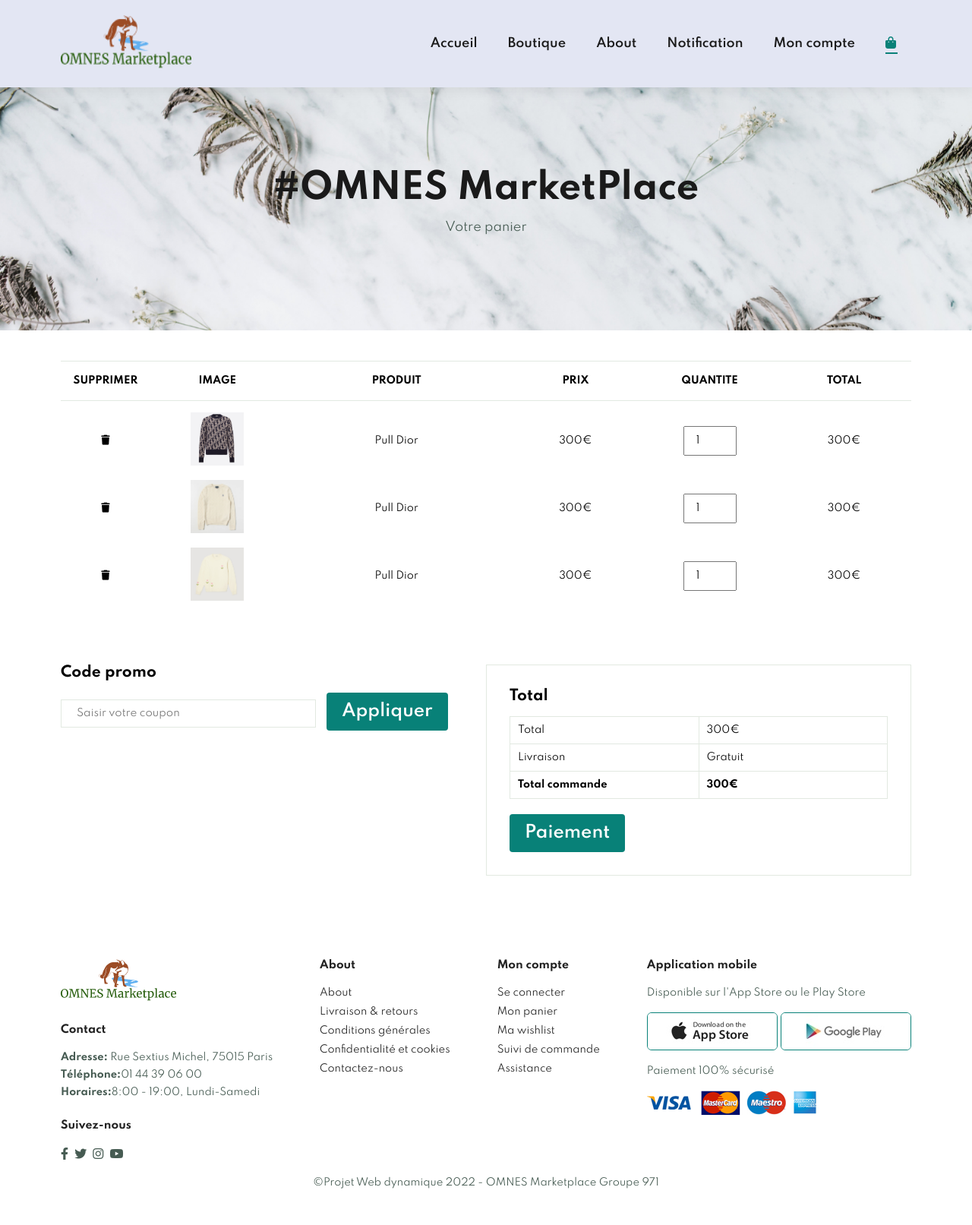
After one commit to sebtrn/ECE-Fall-2022-Marketplace, a PHP site: page /panier.html in a window 1280 px wide. The commit adds this page. Shown: the whole page at 76% size. Run offline with PHP 8.4, Linux system fonts and the light colour scheme.

Commit message:
mon panier et page notification
html css

```diff
--- /dev/null
+++ b/panier.html
@@ -0,0 +1,155 @@
+<!DOCTYPE html>
+<html lang="en">
+
+<head>
+    <meta charset="UTF-8">
+    <meta http-equiv="X-UA-Compatible" content="IE=edge">
+    <meta name="viewport" content="width=device-width, initial-scale=1.0">
+    <title>OMNES MarketPlace</title>
+    <link rel="stylesheet" href="https://cdnjs.cloudflare.com/ajax/libs/font-awesome/6.2.1/css/all.css" />
+    <link rel="stylesheet" href="style.css">
+</head>
+
+<body>
+    <section id="header">
+        <a href="#"><img src="img/logo.png" alt="" width="172px" height="70px"></a>
+        <div>
+            <ul id="navbar">
+                <li><a href="index.html">Accueil</a></li>
+                <li><a href="shop.html">Boutique</a></li>
+                <li><a href="about.html">About</a></li>
+                <li><a href="notification.html">Notification</a></li>
+                <li><a href="compte.html">Mon compte</a></li>
+                <li><a class="active" href="panier.html"><i class="fa-solid fa-bag-shopping"></i></a></li>
+            </ul>
+        </div>
+    </section>
+
+    <section id="page-header" class="about-header ">
+        <h2>#OMNES MarketPlace</h2>
+        <p>Votre panier</p>
+    </section>
+
+    <section id="panier" class="section-p1">
+        <table width="100%">
+            <thead>
+                <tr>
+                    <td>Supprimer</td>
+                    <td>Image</td>
+                    <td>Produit</td>
+                    <td>Prix</td>
+                    <td>Quantite</td>
+                    <td>Total</td>
+                </tr>
+            <tbody>
+                <tr>
+                    <td><a href="#"></a><i class="fa-sharp fa-solid fa-trash"></i></a></td>
+                    <td><img src="img/products/f1.jpg" alt=""></td>
+                    <td>Pull Dior</td>
+                    <td>300€</td>
+                    <td><input type="number" value="1"></td>
+                    <td>300€</td>
+                </tr>
+                <tr>
+                    <td><a href="#"></a><i class="fa-sharp fa-solid fa-trash"></i></a></td>
+                    <td><img src="img/products/f2.jpg" alt=""></td>
+                    <td>Pull Dior</td>
+                    <td>300€</td>
+                    <td><input type="number" value="1"></td>
+                    <td>300€</td>
+                </tr>
+                <tr>
+                    <td><a href="#"></a><i class="fa-sharp fa-solid fa-trash"></i></a></td>
+                    <td><img src="img/products/f3.jpg" alt=""></td>
+                    <td>Pull Dior</td>
+                    <td>300€</td>
+                    <td><input type="number" value="1"></td>
+                    <td>300€</td>
+                </tr>
+            </tbody>
+            </thead>
+        </table>
+    </section>
+    <section id="panier-bottom" class="section-p1">
+        <div id="coupon">
+            <h3>Code promo</h3>
+            <div>
+                <input type="text" placeholder="Saisir votre coupon">
+                <button class="normal">Appliquer</button>
+            </div>
+        </div>
+        <div id="subtotal">
+            <h3>Total</h3>
+            <table>
+                <tr>
+                    <td>Total</td>
+                    <td>300€</td>
+                </tr>
+                <tr>
+                    <td>Livraison</td>
+                    <td>Gratuit</td>
+                </tr>
+                <tr>
+                    <td><strong>Total commande</strong></td>
+                    <td><strong>300€</strong></td>
+                </tr>
+            </table>
+            <button class="normal">Paiement</button>
+        </div>
+    </section>
+
+
+
+
+    <footer class="section-p1">
+        <div class="col">
+            <img class="logo" src="logo_blanc.png" alt="">
+            <h4>Contact</h4>
+            <p><strong>Adresse:</strong> Rue Sextius Michel, 75015 Paris</p>
+            <p><strong>Téléphone:</strong>01 44 39 06 00</p>
+            <p><strong>Horaires:</strong>8:00 - 19:00, Lundi-Samedi</p>
+            <div class="follow">
+                <h4>Suivez-nous</h4>
+                <div class="icon">
+                    <i class="fab fa-facebook-f"></i>
+                    <i class="fab fa-twitter"></i>
+                    <i class="fab fa-instagram"></i>
+                    <i class="fab fa-youtube"></i>
+                </div>
+            </div>
+        </div>
+        <div class="col">
+            <h4>About</h4>
+            <a href="#">About</a>
+            <a href="#">Livraison & retours</a>
+            <a href="#">Conditions générales</a>
+            <a href="#">Confidentialité et cookies</a>
+            <a href="#">Contactez-nous</a>
+        </div>
+        <div class="col">
+            <h4>Mon compte</h4>
+            <a href="#">Se connecter</a>
+            <a href="#">Mon panier</a>
+            <a href="#">Ma wishlist</a>
+            <a href="#">Suivi de commande</a>
+            <a href="#">Assistance</a>
+        </div>
+        <div class="col install">
+            <h4>Application mobile</h4>
+            <p>Disponible sur l'App Store ou le Play Store</p>
+            <div class="row">
+                <img src="img/pay/app.jpg" alt="">
+                <img src="img/pay/play.jpg" alt="">
+            </div>
+            <p>Paiement 100% sécurisé</p>
+            <img src="img/pay/pay.png" alt="">
+        </div>
+        <div class="copyright">
+            <p>©Projet Web dynamique 2022 - OMNES Marketplace Groupe 971</p>
+        </div>
+    </footer>
+
+    <script src="script.js"></script>
+</body>
+
+</html>
--- a/style.css
+++ b/style.css
@@ -785,3 +785,111 @@ form .btn:focus{
     transform: translateX(100px);
     transition: transform 1s;
 }
+
+/* Panier */
+
+#panier table{
+    width: 100%;
+    border-collapse: collapse;
+    table-layout: fixed;
+    white-space: nowrap;
+}
+
+#panier table img{
+    width: 70px;
+}
+
+#panier table td:nth-child(1){
+    width: 100px;
+    text-align: center;
+}
+
+#panier table td:nth-child(2){
+    width: 150px;
+    text-align: center;
+}
+#panier table td:nth-child(3){
+    width: 250px;
+    text-align: center;
+}
+
+#panier table td:nth-child(4),#panier table td:nth-child(5),#panier table td:nth-child(6){
+    width: 150px;
+    text-align: center;
+}
+
+#panier table td:nth-child(5) input{
+    width: 70px;
+    padding: 10px 5px 10px 15px;
+}
+
+#panier table thead{
+    border: 1px solid #e2e9e1;
+    border-left: none;
+    border-right: none;
+}
+
+#panier table thead td{
+    font-weight: 700;
+    text-transform: uppercase;
+    font-size: 13px;
+    padding: 18px 0;
+}
+
+#panier table tbody tr td{
+    padding-top: 15px;
+}
+
+#panier table tbody td{
+    font-size: 13px;
+}
+
+#panier-bottom{
+    display: flex;
+    flex-wrap: wrap;
+    justify-content: space-between;
+}
+
+#coupon{
+    width: 50%;
+    margin-bottom: 30px;
+}
+
+#coupon h3, #subtotal h3{
+    padding-bottom: 15px;
+}
+
+#coupon input{
+    padding: 10px 20px;
+    outline: none;
+    width: 60%;
+    margin-right: 10px;
+    border: 1px solid #e2e9e1;
+}
+
+#coupon button,
+#subtotal button{
+    background-color: #088178;
+    color: #fff;
+    padding: 12px 20px;
+}
+
+#subtotal{
+    width: 50%;
+    margin-bottom: 30px;
+    border: 1px solid #e2e9e1;
+    padding: 30px;
+}
+
+#subtotal table{
+    border-collapse: collapse;
+    width: 100%;
+    margin-bottom: 20px;
+}
+
+#subtotal table td{
+    width: 50%;
+    border: 1px solid #e2e9e1;
+    padding: 10px;
+    font-size: 13px;
+}
```
Also changed, not shown: notification.html (added, +87 -0 lines).
